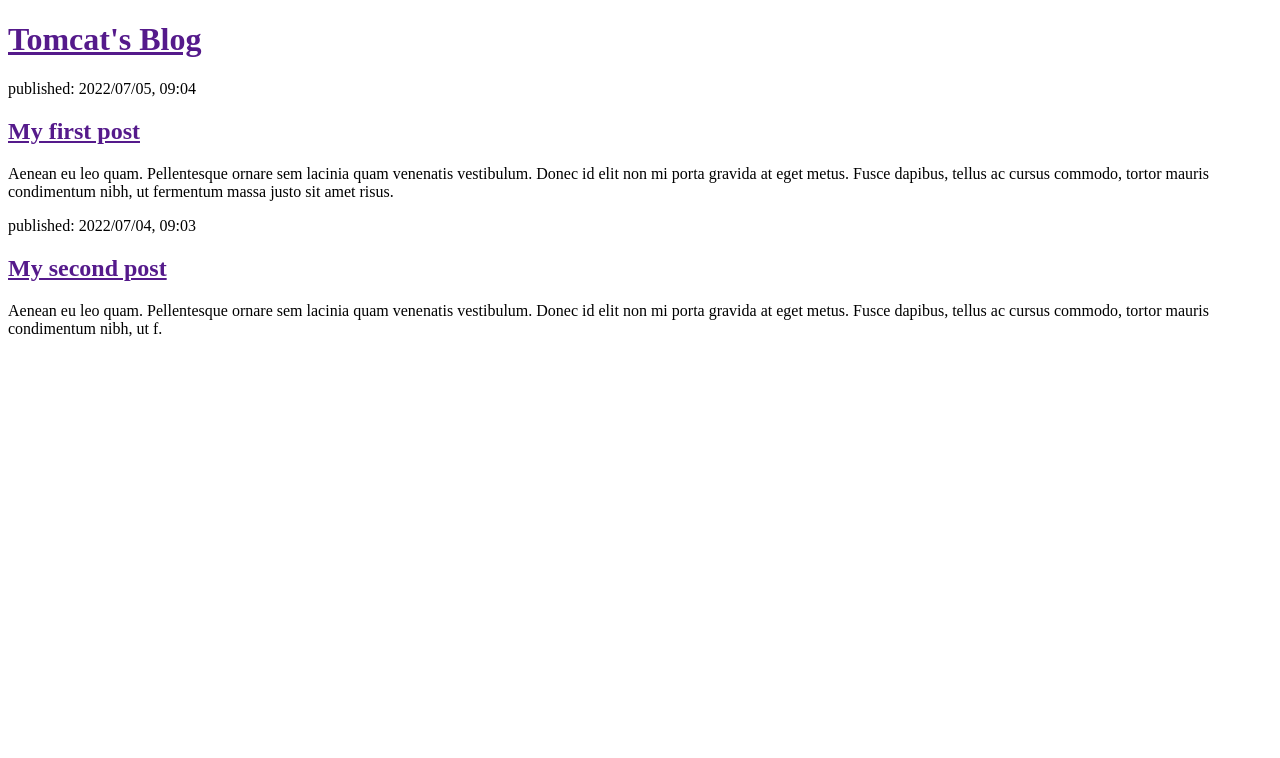
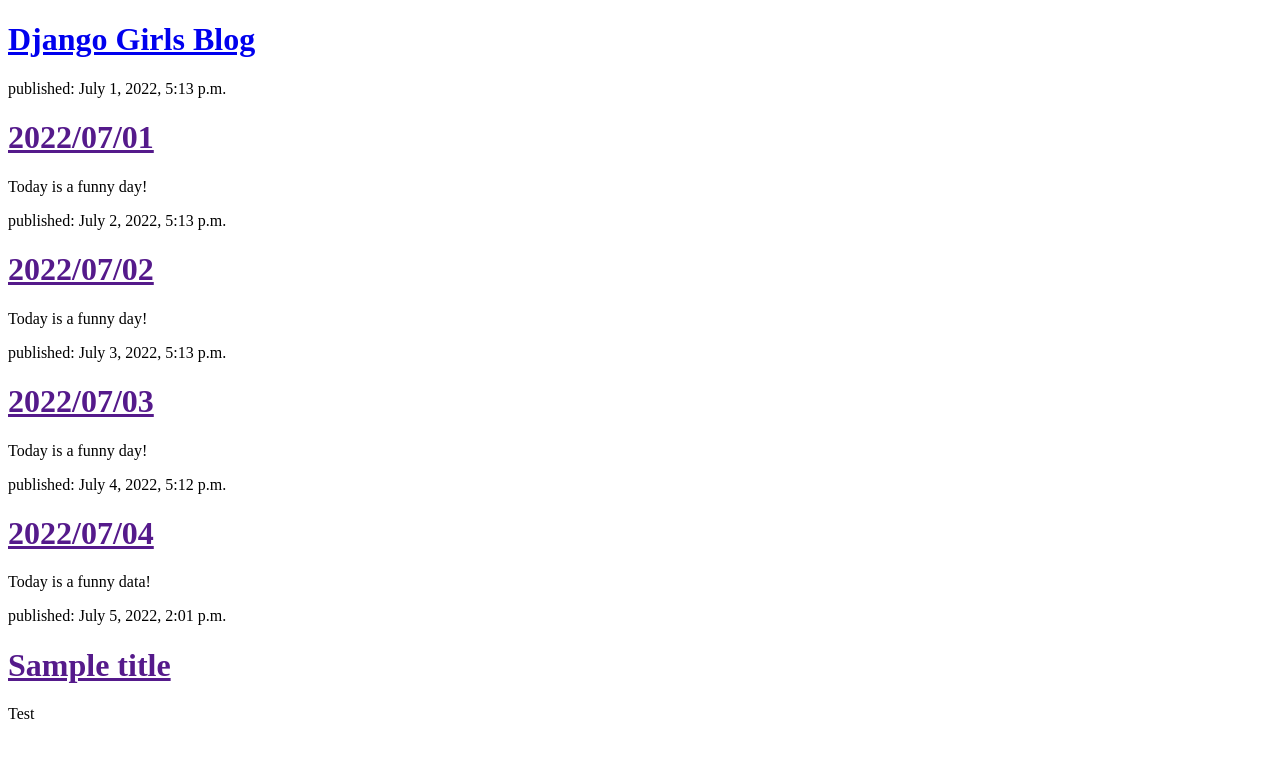
Before and after one commit to lijiaheng1128/my-first-blog, a Django app: page / in a window 1280 px wide. Shown: the top 758 px of the page. Run offline with Django 4.2, Linux system fonts and the light colour scheme; data comes from the database, SQL or seed files in the repository; both versions use the stored data as it was after the commit.

Commit message:
commit 2022/07/05 14:13

```diff
--- a/mysite/blog/templates/blog/post_list.html
+++ b/mysite/blog/templates/blog/post_list.html
@@ -4,18 +4,15 @@
         <title>Tomcat's blog</title>
     </head>
     <body>
+            <div>
+        <h1><a href="/">Django Girls Blog</a></h1>
+    </div>
+    {% for post in posts %}
         <div>
-            <h1><a href="">Tomcat's Blog</a></h1>
+            <p>published: {{ post.published_date }}</p>
+            <h1><a href="">{{ post.title }}</a></h1>
+            <p>{{ post.text|linebreaksbr }}</p>
         </div>
-        <div>
-            <p>published: 2022/07/05, 09:04</p>
-            <h2><a href="">My first post</a></h2>
-            <p>Aenean eu leo quam. Pellentesque ornare sem lacinia quam venenatis vestibulum. Donec id elit non mi porta gravida at eget metus. Fusce dapibus, tellus ac cursus commodo, tortor mauris condimentum nibh, ut fermentum massa justo sit amet risus.</p>
-        </div>
-        <div>
-            <p>published: 2022/07/04, 09:03</p>
-            <h2><a href="">My second post</a></h2>
-            <p>Aenean eu leo quam. Pellentesque ornare sem lacinia quam venenatis vestibulum. Donec id elit non mi porta gravida at eget metus. Fusce dapibus, tellus ac cursus commodo, tortor mauris condimentum nibh, ut f.</p>
-        </div>
+    {% endfor %}
     </body>
 </html>
--- a/mysite/blog/views.py
+++ b/mysite/blog/views.py
@@ -1,6 +1,9 @@
 from django.shortcuts import render
+from django.utils import timezone
+from .models import Post
 
 
 # Create your views here.
 def post_list(request):
-    return render(request, 'blog/post_list.html', {})
+    posts = Post.objects.filter(published_date__lte=timezone.now()).order_by('published_date')
+    return render(request, 'blog/post_list.html', {'posts': posts})
```
Also changed, not shown: mysite/db.sqlite3.
